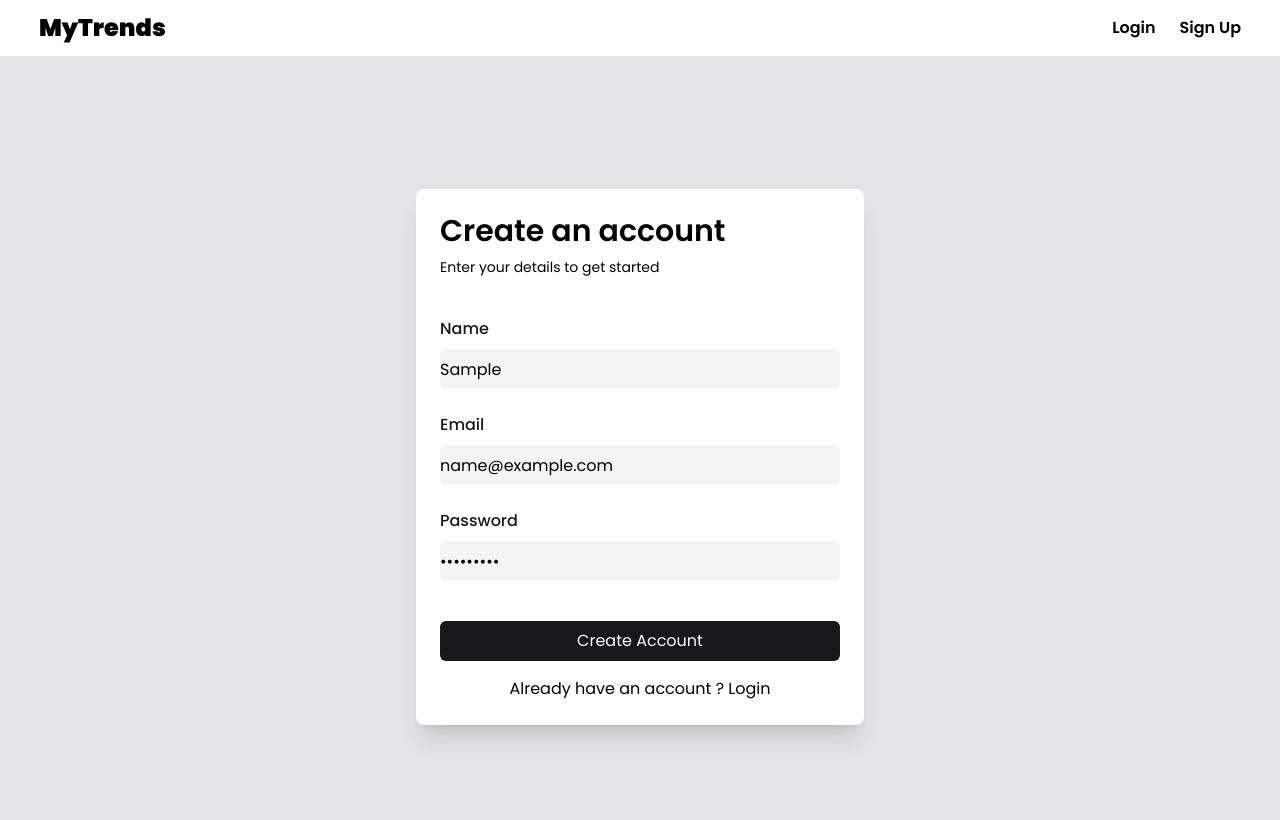
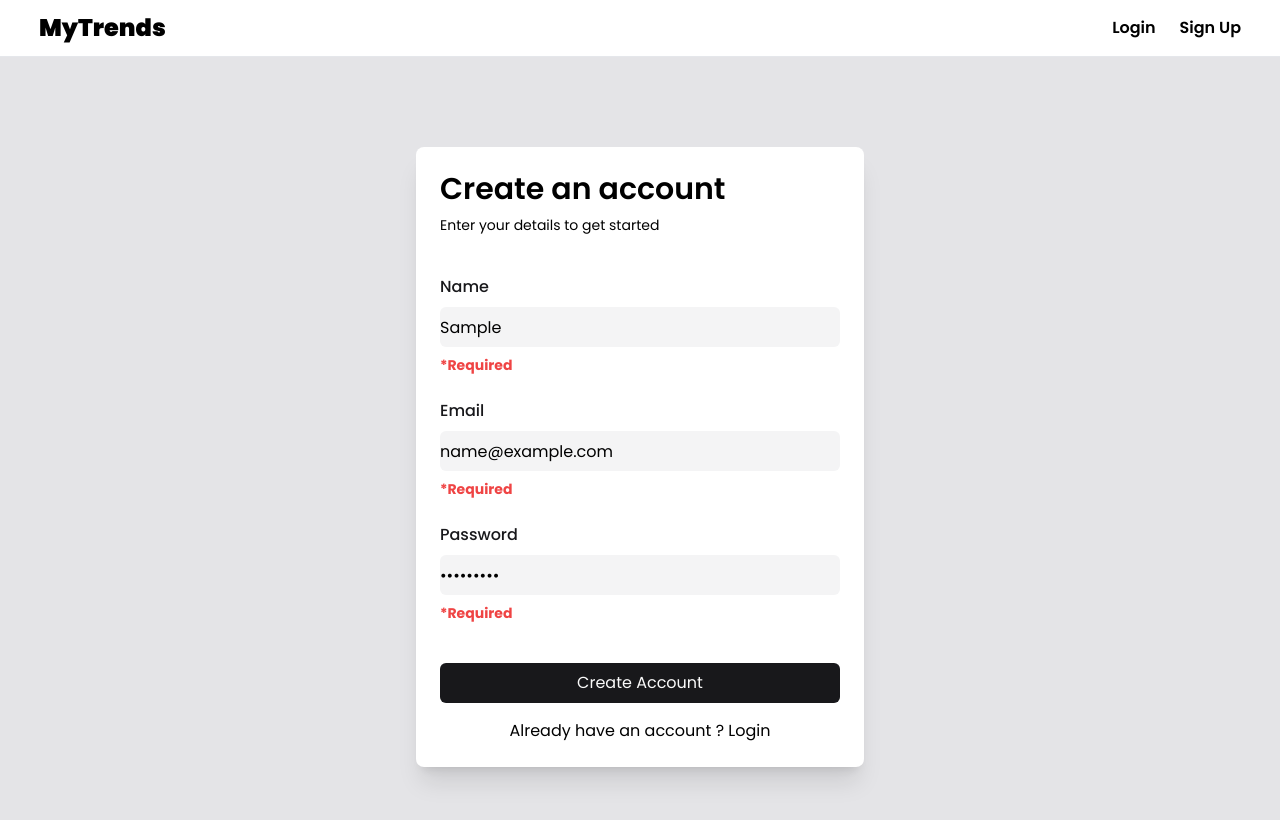
Before and after one commit to krishnachandu844/MyTrendzEcommerce, a React (Vite) app in the folder FrontEnd/Ecommerce/: page / in a window 1280 px wide. Both pictures are taken after typing "Sample", "name@example.com", "Sample123" into the empty fields and a click on the button "Create Account". Shown: the top 820 px of the page. Built offline with nearby package versions, Linux system fonts and the light colour scheme; no server answers.

Commit message:
added blur events to input fields

```diff
--- a/FrontEnd/Ecommerce/src/components/Login.jsx
+++ b/FrontEnd/Ecommerce/src/components/Login.jsx
@@ -7,6 +7,9 @@ export default function Login() {
 
   const [username, setUserName] = useState();
   const [password, setPassword] = useState();
+
+  const [usernameError, setUsernameError] = useState(false);
+  const [passwordError, setPasswordError] = useState(false);
 
   const onClickLogin = async () => {
     let response = await fetch("http://localhost:3000/auth/login", {
@@ -22,6 +25,16 @@ export default function Login() {
       navigate("/products");
     } else {
       console.log("Error");
+    }
+  };
+
+  const handleBlur = (field) => {
+    // Validate fields on blur
+    if (field === "username") {
+      console.log("click");
+      setUsernameError(true);
+    } else if (field === "password") {
+      setPasswordError(true);
     }
   };
 
@@ -46,7 +59,11 @@ export default function Login() {
               onChange={(e) => {
                 setUserName(e.target.value);
               }}
+              onBlur={() => handleBlur("username")}
             />
+            {usernameError && (
+              <p className='text-red-500 font-bold text-sm'>*Required</p>
+            )}
           </div>
           <br />
           <div className='space-y-2'>
@@ -64,7 +81,11 @@ export default function Login() {
               onChange={(e) => {
                 setPassword(e.target.value);
               }}
+              onBlur={() => handleBlur("password")}
             />
+            {passwordError && (
+              <p className='text-red-500 font-bold text-sm'>*Required</p>
+            )}
           </div>
           <div className='mt-10'>
             <button
--- a/FrontEnd/Ecommerce/src/components/Signup.jsx
+++ b/FrontEnd/Ecommerce/src/components/Signup.jsx
@@ -9,6 +9,10 @@ export default function Signup() {
   const [username, setUserName] = useState();
   const [email, setEmail] = useState();
   const [password, setPassword] = useState();
+
+  const [usernameError, setUsernameError] = useState(false);
+  const [emailError, setEmailError] = useState(false);
+  const [passwordError, setPasswordError] = useState(false);
 
   const onClickSignUp = async () => {
     console.log(password);
@@ -25,6 +29,18 @@ export default function Signup() {
       navigate("/products");
     } else {
       console.log("Error");
+    }
+  };
+
+  const handleBlur = (field) => {
+    // Validate fields on blur
+    if (field === "username") {
+      console.log("click");
+      setUsernameError(true);
+    } else if (field === "email") {
+      setEmailError(true);
+    } else if (field === "password") {
+      setPasswordError(true);
     }
   };
 
@@ -47,7 +63,11 @@ export default function Signup() {
               onChange={(e) => {
                 setUserName(e.target.value);
               }}
+              onBlur={() => handleBlur("username")}
             />
+            {usernameError && (
+              <p className='text-red-500 font-bold text-sm'>*Required</p>
+            )}
           </div>
           <br />
           <div className='space-y-2'>
@@ -63,7 +83,11 @@ export default function Signup() {
               onChange={(e) => {
                 setEmail(e.target.value);
               }}
+              onBlur={() => handleBlur("email")}
             />
+            {emailError && (
+              <p className='text-red-500 font-bold text-sm'>*Required</p>
+            )}
           </div>
           <br />
           <div className='space-y-2'>
@@ -81,7 +105,11 @@ export default function Signup() {
               onChange={(e) => {
                 setPassword(e.target.value);
               }}
+              onBlur={() => handleBlur("password")}
             />
+            {passwordError && (
+              <p className='text-red-500 font-bold text-sm'>*Required</p>
+            )}
           </div>
           <div className='mt-10'>
             <button
```
